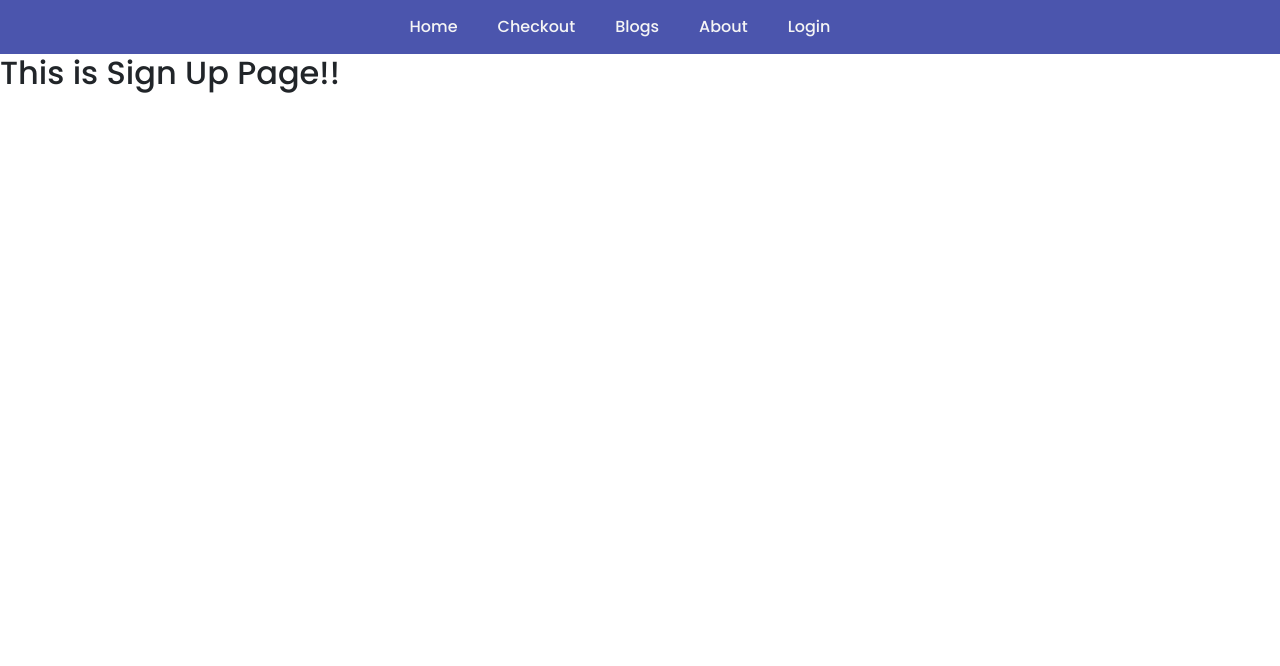
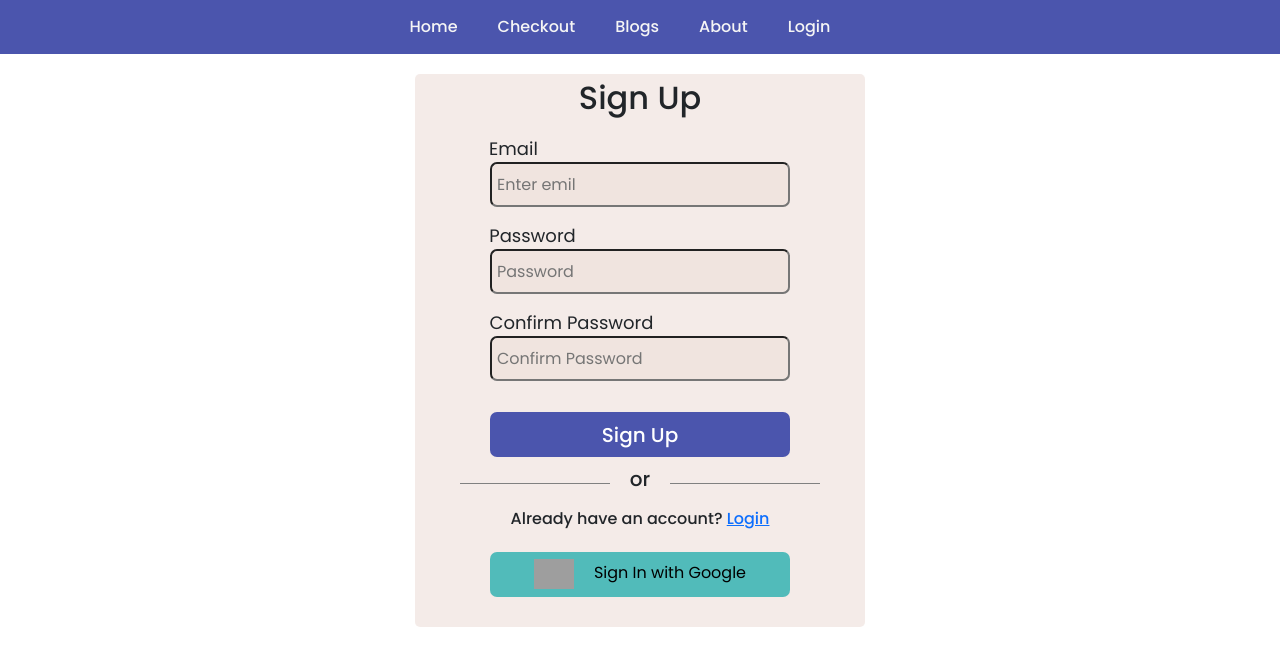
Before and after one commit to joymohanta/independent-service-provider, a React (Create React App) app: page /signup in a window 1280 px wide. Shown: the top 666 px of the page. Built offline with nearby package versions, Linux system fonts and the light colour scheme; no server answers; grey boxes are pictures that could not be loaded.

Commit message:
signIn and login page complete

```diff
--- a/package.json
+++ b/package.json
@@ -11,6 +11,7 @@
     "react": "^18.0.0",
     "react-bootstrap": "^2.2.3",
     "react-dom": "^18.0.0",
+    "react-firebase-hooks": "^5.0.3",
     "react-router-dom": "^6.3.0",
     "react-scripts": "5.0.1",
     "web-vitals": "^2.1.4"
--- a/src/Pages/Login/Login.css
+++ b/src/Pages/Login/Login.css
@@ -1,12 +1,15 @@
 .form-container{
-    width: 600px;
-    border: 1px solid gray;
-    margin: 10px auto;
+    width: 450px;
+    background-color: #eadad487;
+    /* border: 1px solid gray; */
+    border-radius: 5px;
+    margin: 20px auto;
     text-align: center;
 }
 .form-title{
     text-align: center;
-    padding-bottom: 20px;
+    padding-top: 5px;
+    padding-bottom: 10px;
 }
 .input-field label{
     display: block;
@@ -14,7 +17,7 @@
     font-size: 18px;
 }
 .input-field input{
-    background-color: azure;
+    background-color: #e6d3ca53;
     border-radius: 7px;
     width: 300px;
     height: 45px;
@@ -63,7 +66,9 @@
     background-color: rgba(38, 175, 175, 0.792);
     width: 300px;
     height: 45px;
-    margin: 15px 0px;
+    /* margin: 15px 0px; */
+    margin-top: 15px;
+    margin-bottom: 30px;
 
 }
 .google-button:hover{
@@ -71,4 +76,5 @@
 }
 .google-button img{
     width: 40px;
+    margin-right: 20px;
 }
--- a/src/Pages/Login/Login.js
+++ b/src/Pages/Login/Login.js
@@ -1,15 +1,37 @@
-import React from "react";
-import { Link } from "react-router-dom";
+import React, { useState } from "react";
+import { useSignInWithEmailAndPassword } from "react-firebase-hooks/auth";
+import { Link, useNavigate } from "react-router-dom";
+import auth from "../../firebase.init";
 import "./Login.css";
 
 const Login = () => {
+  const [email, setEmail] = useState("");
+  const [password, setPasword] = useState("");
+  const [signInWithEmailAndPassword, user, loading, error] =
+    useSignInWithEmailAndPassword(auth);
+  const navigate = useNavigate();
+
+  const handleEmailBlur = (event) => {
+    setEmail(event.target.value);
+  };
+  const handlePasswordBlur = (event) => {
+    setPasword(event.target.value);
+  };
+  if (user) {
+    navigate("/checkout");
+  }
+  const handleUserSignIn = (event) => {
+    event.preventDefault();
+    signInWithEmailAndPassword(email, password);
+  };
   return (
     <div className="form-container">
       <h2 className="form-title">Login</h2>
-      <form>
+      <form onSubmit={handleUserSignIn}>
         <div className="input-field">
           <label htmlFor="email">Email</label>
           <input
+            onBlur={handleEmailBlur}
             type="email"
             name="email"
             id=""
@@ -22,6 +44,7 @@ const Login = () => {
             Password
           </label>
           <input
+            onBlur={handlePasswordBlur}
             type="password"
             name="password"
             id=""
@@ -32,6 +55,7 @@ const Login = () => {
         <h6 className="reset-title">
           Forget Password? <Link to="/">Reset</Link>
         </h6>
+        <p className="text-danger">{error?.message}</p>
         <input className="form-button" type="submit" value="Login" />
         <div className="bar-panel">
           <div className="first-bar"></div>
@@ -48,7 +72,7 @@ const Login = () => {
             }
             alt=""
           />
-          Sign In with Google
+          <span>Sign In with Google</span>
         </button>
       </form>
     </div>
--- a/src/Pages/SignUp/SignUp.css
+++ b/src/Pages/SignUp/SignUp.css
@@ -0,0 +1,3 @@
+#label-field2{
+    margin-right: 137px;
+}
--- a/src/Pages/SignUp/SignUp.js
+++ b/src/Pages/SignUp/SignUp.js
@@ -1,9 +1,105 @@
-import React from "react";
+import React, { useState } from "react";
+import "./SignUp.css";
+import { Link, useNavigate } from "react-router-dom";
+import { useCreateUserWithEmailAndPassword } from "react-firebase-hooks/auth";
+import auth from "../../firebase.init";
 
 const SignUp = () => {
+  const [email, setEmail] = useState("");
+  const [password, setPassword] = useState("");
+  const [confirmPassword, setConfirmPassword] = useState("");
+  const [error, setError] = useState("");
+  const navigate = useNavigate();
+
+  const [createUserWithEmailAndPassword, user] =
+    useCreateUserWithEmailAndPassword(auth);
+
+  const handleEmailBlur = (event) => {
+    setEmail(event.target.value);
+  };
+  const handlePasswordBlur = (event) => {
+    setPassword(event.target.value);
+  };
+  const handleConfirmPassBlur = (event) => {
+    setConfirmPassword(event.target.value);
+  };
+  if (user) {
+    navigate("/checkout");
+  }
+  const handleCreateUser = (event) => {
+    event.preventDefault();
+    if (password !== confirmPassword) {
+      setError("Password did not match");
+      return;
+    }
+    if (password.length < 8) {
+      setError("Set password 8 or longer");
+      return;
+    }
+    createUserWithEmailAndPassword(email, password);
+  };
+
   return (
-    <div>
-      <h2>This is Sign Up Page!!</h2>
+    <div className="form-container">
+      <h2 className="form-title">Sign Up</h2>
+      <form onSubmit={handleCreateUser}>
+        <div className="input-field">
+          <label htmlFor="email">Email</label>
+          <input
+            onBlur={handleEmailBlur}
+            type="email"
+            name="email"
+            id="email"
+            placeholder="Enter emil"
+            required
+          />
+        </div>
+        <div className="input-field">
+          <label id="label-field" htmlFor="password">
+            Password
+          </label>
+          <input
+            onBlur={handlePasswordBlur}
+            type="password"
+            name="password"
+            id="password"
+            placeholder="Password"
+            required
+          />
+        </div>
+        <div className="input-field">
+          <label id="label-field2" htmlFor="confirm-password">
+            Confirm Password
+          </label>
+          <input
+            onBlur={handleConfirmPassBlur}
+            type="password"
+            name="confirm-password"
+            id="confirm-password"
+            placeholder="Confirm Password"
+            required
+          />
+        </div>
+        <p className="text-danger">{error}</p>
+        <input className="form-button" type="submit" value="Sign Up" />
+        <div className="bar-panel">
+          <div className="first-bar"></div>
+          <h5>or</h5>
+          <div className="second-bar"></div>
+        </div>
+        <h6>
+          Already have an account? <Link to="/login">Login</Link>
+        </h6>
+        <button className="google-button">
+          <img
+            src={
+              "https://i.ibb.co/yQtcZyY/google-logo-png-webinar-optimizing-for-success-google-business-webinar-13.png"
+            }
+            alt=""
+          />
+          <span>Sign In with Google</span>
+        </button>
+      </form>
     </div>
   );
 };
```
Also changed, not shown: src/hooks/HandlerHooks/useHandler.js (added), 1 other file (tests, documents, lock files or other folders).
